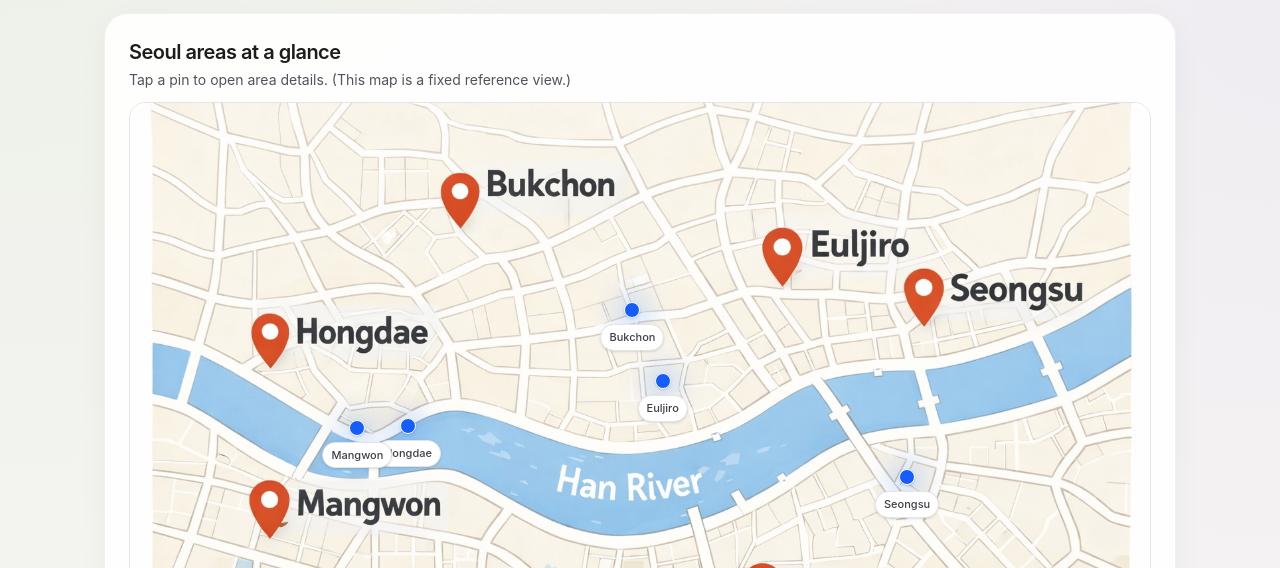
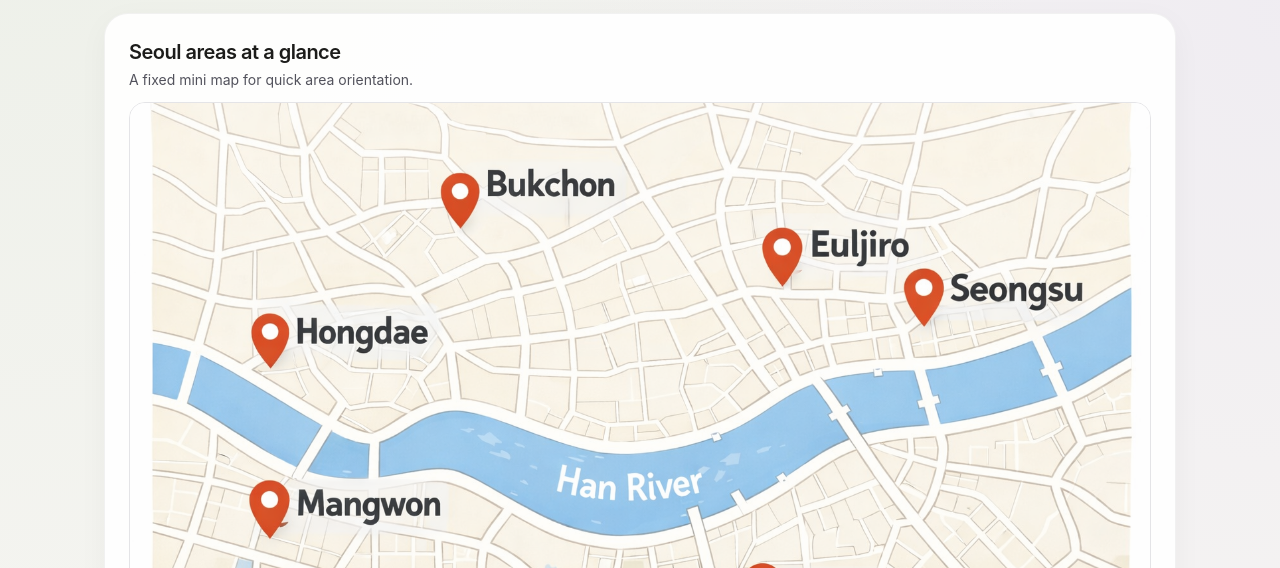
Before and after one commit to digimill/seoulvibe, a Next.js app: page /en/areas in a window 1280 px wide. Shown: the part 224-792 px from the top of the page. Built offline with nearby package versions, Linux system fonts and the light colour scheme; no server answers.

Commit message:
Remove mini map pin overlays and simplify static map view

```diff
--- a/app/[lang]/areas/page.tsx
+++ b/app/[lang]/areas/page.tsx
@@ -20,7 +20,7 @@ export default async function AreasPage({ params }: AreasPageProps) {
 
   return (
     <SectionBlock title={t.nav.areas} description={t.discover}>
-      <AreasMiniMap areas={areas} lang={locale} />
+      <AreasMiniMap lang={locale} />
       <div className="grid gap-4 sm:grid-cols-2 lg:grid-cols-3">
         {areas.map((area) => (
           <Card
--- a/components/AreasMiniMap.tsx
+++ b/components/AreasMiniMap.tsx
@@ -1,48 +1,16 @@
 import Image from "next/image";
-import Link from "next/link";
-import type { Area } from "@/lib/types";
 import type { Lang } from "@/lib/i18n";
 
 type AreasMiniMapProps = {
-  areas: Area[];
   lang: Lang;
 };
 
-const areaCoords: Record<string, { lat: number; lon: number }> = {
-  seongsu: { lat: 37.5448, lon: 127.0557 },
-  hongdae: { lat: 37.5563, lon: 126.9236 },
-  euljiro: { lat: 37.5665, lon: 126.9910 },
-  bukchon: { lat: 37.5826, lon: 126.9830 },
-  mangwon: { lat: 37.5560, lon: 126.9102 },
-};
-
-const MAP_BOUNDS = {
-  minLon: 126.85,
-  minLat: 37.50,
-  maxLon: 127.12,
-  maxLat: 37.63,
-};
-
-function latToMercatorY(lat: number): number {
-  const rad = (lat * Math.PI) / 180;
-  return Math.log(Math.tan(Math.PI / 4 + rad / 2));
-}
-
-function toPercentPosition(lat: number, lon: number): { left: string; top: string } {
-  const left = ((lon - MAP_BOUNDS.minLon) / (MAP_BOUNDS.maxLon - MAP_BOUNDS.minLon)) * 100;
-  const maxY = latToMercatorY(MAP_BOUNDS.maxLat);
-  const minY = latToMercatorY(MAP_BOUNDS.minLat);
-  const y = latToMercatorY(lat);
-  const top = ((maxY - y) / (maxY - minY)) * 100;
-  return { left: `${left}%`, top: `${top}%` };
-}
-
-export function AreasMiniMap({ areas, lang }: AreasMiniMapProps) {
+export function AreasMiniMap({ lang }: AreasMiniMapProps) {
   const label = lang === "ko" ? "서울 지역 한눈에 보기" : "Seoul areas at a glance";
   const helper =
     lang === "ko"
-      ? "핀을 누르면 해당 지역 상세로 이동합니다. (이 지도는 위치 비교용 고정 뷰)"
-      : "Tap a pin to open area details. (This map is a fixed reference view.)";
+      ? "지역 위치를 빠르게 파악할 수 있는 고정 미니맵입니다."
+      : "A fixed mini map for quick area orientation.";
   return (
     <div className="mb-8 rounded-3xl border border-black/5 bg-white/90 p-5 shadow-[0_8px_30px_rgba(0,0,0,0.04)] sm:p-6">
       <div className="mb-3">
@@ -59,25 +27,6 @@ export function AreasMiniMap({ areas, lang }: AreasMiniMapProps) {
             className="object-cover"
             priority={false}
           />
-          {areas.map((area) => {
-            const coord = areaCoords[area.id];
-            if (!coord) return null;
-            const pos = toPercentPosition(coord.lat, coord.lon);
-            return (
-              <Link
-                key={area.id}
-                href={`/${lang}/areas/${area.id}`}
-                className="group absolute z-10 -translate-x-1/2 -translate-y-1/2"
-                style={{ left: pos.left, top: pos.top }}
-              >
-                <span className="absolute left-1/2 top-1/2 block h-10 w-10 -translate-x-1/2 -translate-y-1/2 rounded-full bg-blue-500/20 blur-md transition group-hover:scale-110" />
-                <span className="relative inline-flex h-4 w-4 items-center justify-center rounded-full border border-white bg-blue-600 shadow" />
-                <span className="absolute left-1/2 top-6 -translate-x-1/2 whitespace-nowrap rounded-full border border-zinc-200 bg-white px-2 py-1 text-[11px] font-medium text-zinc-700 shadow-sm">
-                  {area.name}
-                </span>
-              </Link>
-            );
-          })}
         </div>
       </div>
     </div>
```
